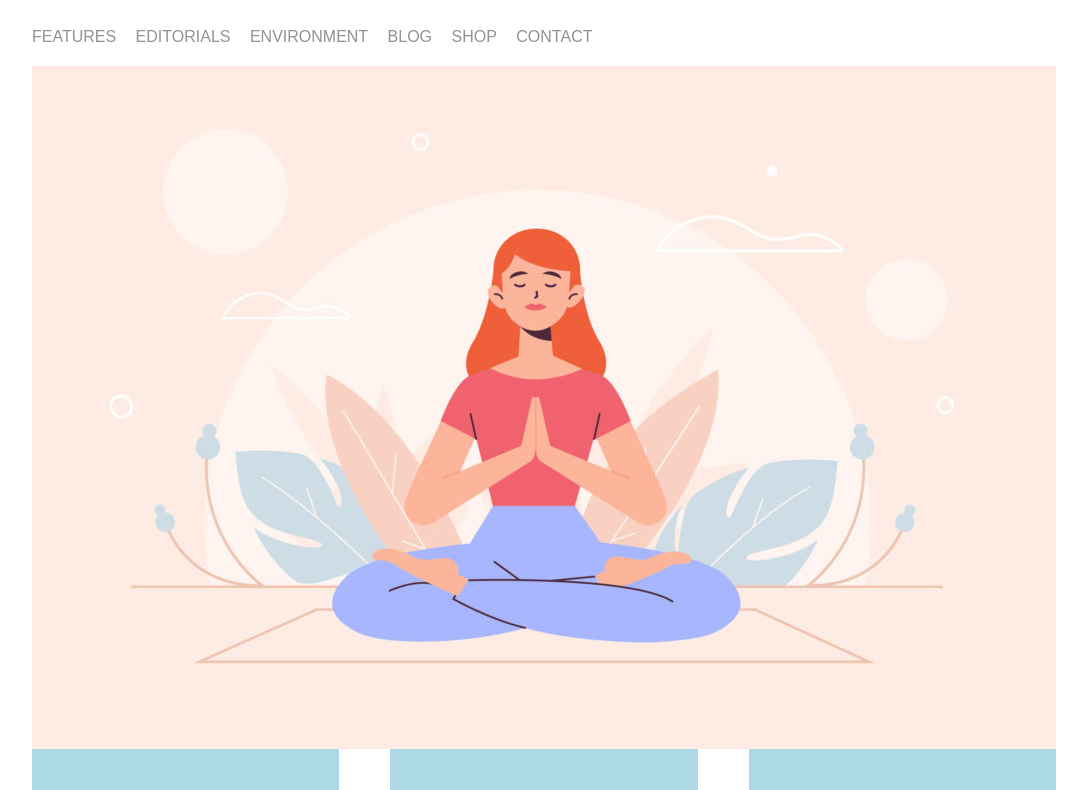
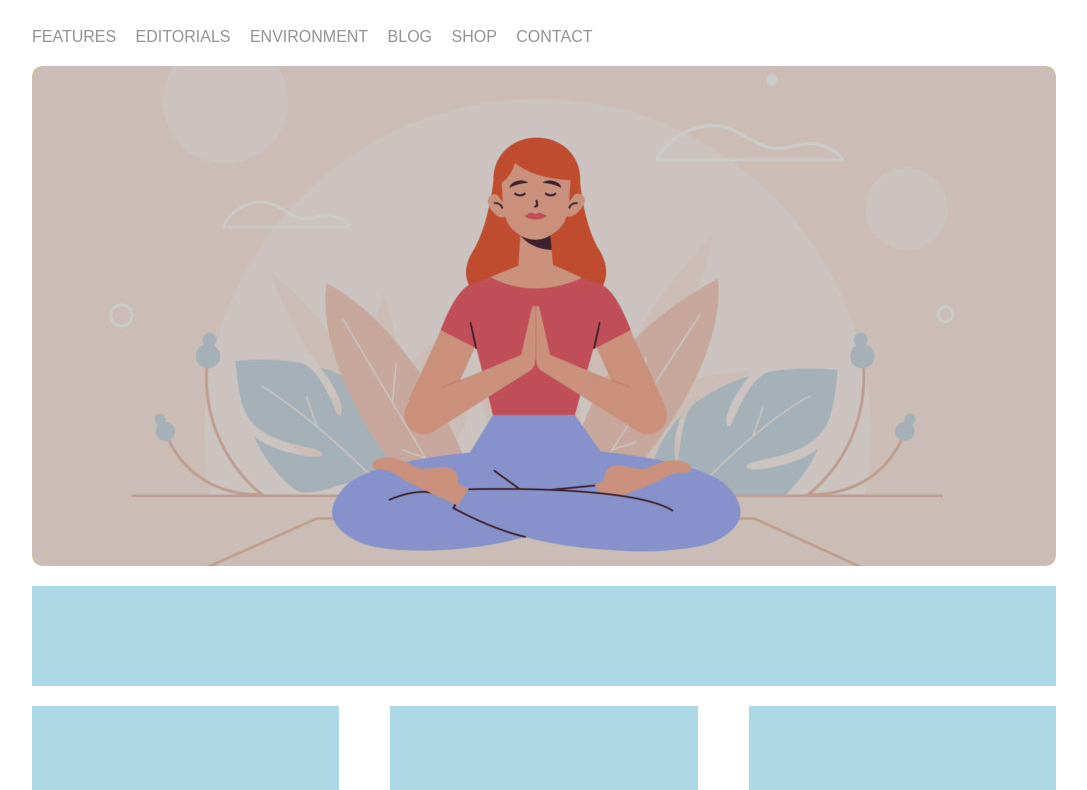
Before and after one commit to gianlucanesta/htmlcss-wp, a plain HTML site: page index.html in a window 1280 px wide. Shown: the part 79-869 px from the top of the page, without its empty margins (96-1183 px from the left). Drawn offline with Linux system fonts and the light colour scheme.

Commit message:
modifica

```diff
--- a/css/style.css
+++ b/css/style.css
@@ -20,9 +20,7 @@ body{
     background-color: white;
 }
 
-img {
-    width: 100%;
-}
+
 
 .top {
     margin-bottom: 40px;
@@ -54,6 +52,11 @@ li a {
     padding-right: 15px;
 }
 
+.banner img  {
+    width: 100%;
+    height: 100%;
+    object-fit: cover;
+}
 
 .banner {
     background-color: yellow;
@@ -61,6 +64,7 @@ li a {
     height: 500px;
     margin-bottom: 20px;
     border-radius: 10px;
+    overflow: hidden;
 }
 
 .layer {
@@ -97,5 +101,6 @@ li a {
 }
 
 .footer {
+    margin-top: 20px;
     background-color: blue;
     height: 150px;
--- a/index.html
+++ b/index.html
@@ -13,8 +13,8 @@
 
         <header>
                 <div class="top">
-                    <div class="logo">
-                      <img src="img/logo.png" alt="Neori Logo">
+                    <div>
+                      <img  class="logo" src="img/logo.png" alt="Neori Logo">
                     </div>
                 </div>
 
@@ -32,7 +32,9 @@
 
 
                 <div class="banner">
-                    <div class="layer"><img src="img/banner.jpg" alt=""></div>
+                    <div class="layer"></div>
+                    <img src="img/banner.jpg" alt="">
+
                 </div>
 
         </header>
```
